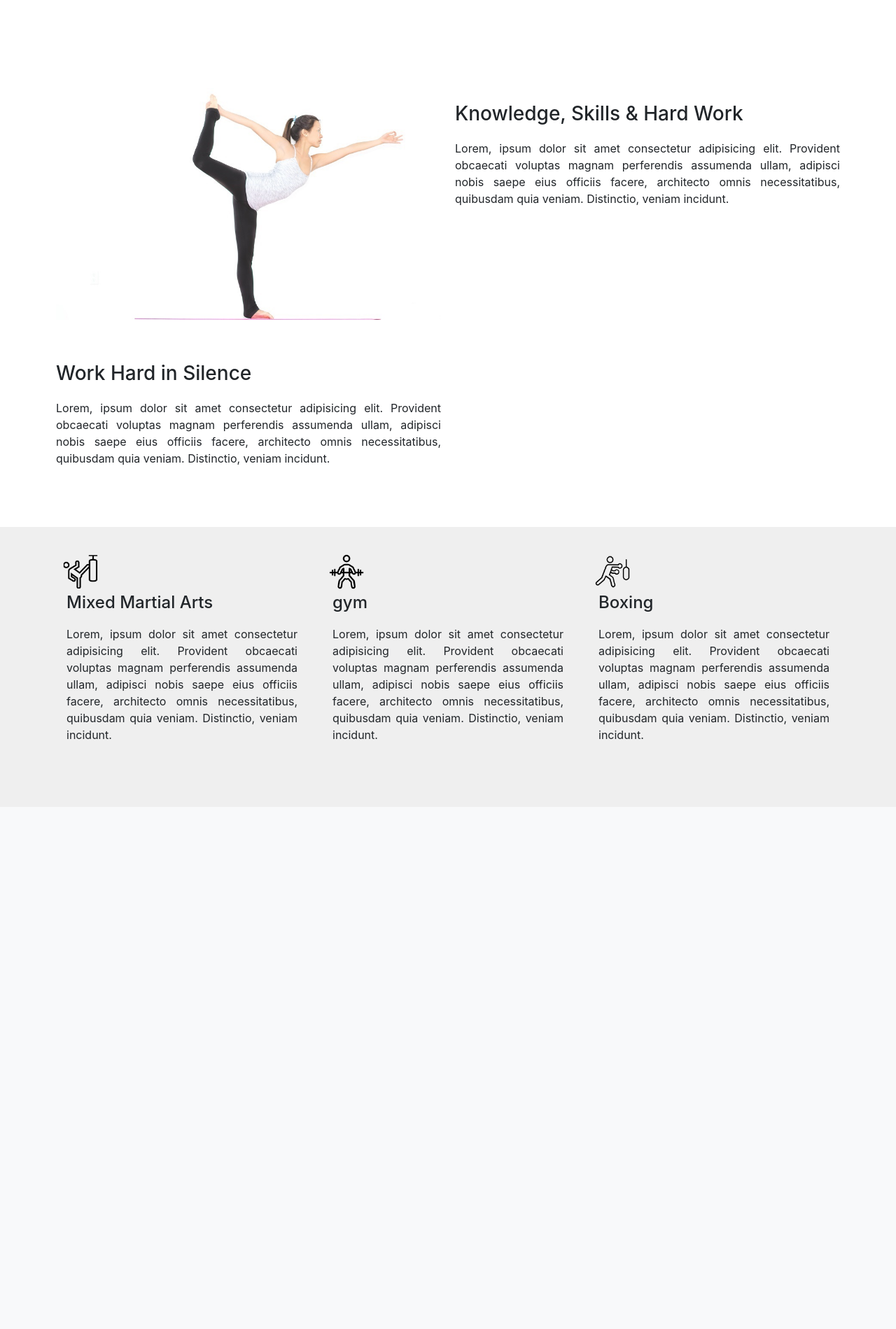
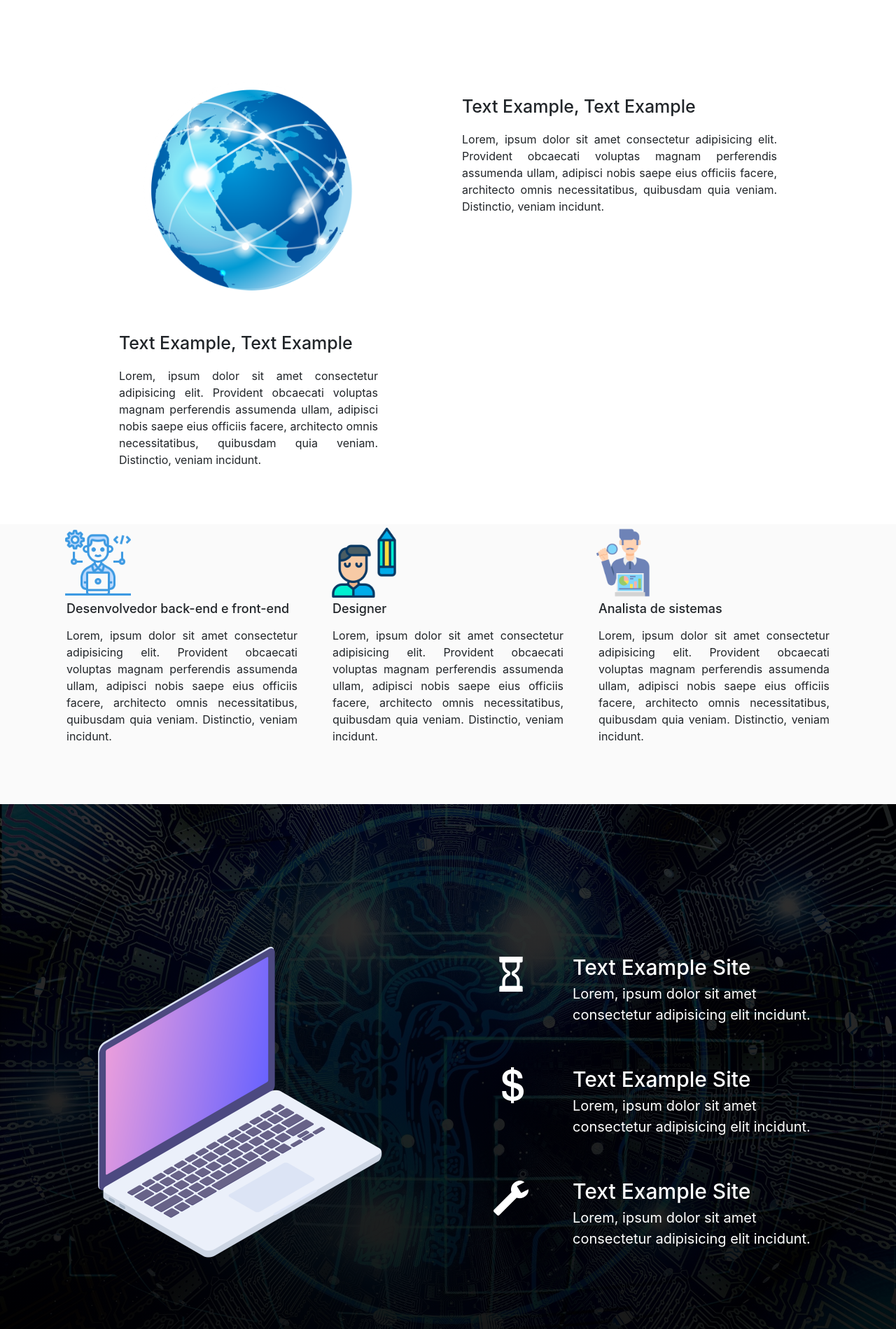
Before and after one commit to LeandroMoura124/BYTE.ATTACK, a PHP site: page /index.php in a window 1280 px wide. Shown: the part 863-2762 px from the top of the page at 70% size. Before the commit the page ends 1919 px from the top, so only its background shows below. Run offline with PHP 8.4, Linux system fonts and the light colour scheme; some libraries are stand-ins or nearby versions.

Commit message:
commit do projeto

```diff
--- a/banner.html
+++ b/banner.html
@@ -16,7 +16,7 @@
     <style>
 
         .carousel-item{
-            height: 45rem;
+            height: 80rem;
             background: #777;
             color: white;
             position: relative;
@@ -42,8 +42,9 @@
 
         .welcome{
             padding: 15px 100px;
+
             z-index: 1000;
-            top: 40px;
+            top: 20px;
             position: relative;
             background-color: #fff ;
             box-shadow: 0 0 20px 7px rgba(0, 0, 0, 0.2);
@@ -67,21 +68,27 @@
         /*-----------------about------------*/
         #about{
             position: relative;
-            padding-top: 740px;
+            padding-top: 650px;
             padding-bottom: 100px;
         }
         #about .col-md-6{
-            padding: 20px 10px;
+            padding: 20px 100px;
         }
-        #about  h3{
+        #about #text1{
+            padding: 20px 100px 0px 20px;
+        }
+        #about  h1{
             margin: 20px auto;
+        }
+        #about  p{
+            font-size: medium;
         }
 
         /*Services*/
         #services{
             position:relative;
             padding-top: 400px;
-            background-color: #efefef;
+            background-color: #efefef4d;
 
         }
         #services .col-md-4{
@@ -90,15 +97,69 @@
         }
         #services .col-md-4 h4{
             padding:5px;
+            font-size: large;
 
         }
         #services .col-md-4 img{
-            width: 50px;
+            width: 100px;
 
         }
         #services .col-md-4 p{
             padding: 5px;
+            font-size: medium;
             text-align: justify;
+
+        }
+
+
+        /*--------------features-----------*/
+
+        #feature{
+            position: relative;
+            padding-top: 650px;
+            padding-bottom: 100px;
+            background: linear-gradient(rgba(0,0,0,0.8), rgba(0,0,0,0.9)), url(images/artificial-intelligence-gc151ef8b6_1920.jpg);
+            background-position: center;
+            background-size: cover;
+            background-attachment: fixed;
+            color: #fff;
+        }
+        #feature .col-md-6{
+            padding: 15px;
+        }
+        #feature .col-md-6 img{
+            padding-top: 100px;
+            padding-right: 40px;
+        }
+        .feature-box{
+            height: 120px;
+            padding: 120px 0px 40px 50px;
+
+        }
+        .feature-box .feature-left{
+            height: 120px;
+            width: 20%;
+            float: left;
+        }
+        .feature-box .glyphicon {
+            padding-top: 13px;
+            font-size: 50px;
+        }
+        .feature-box .feature-right{
+            height: 120px;
+            width: 80%;
+            float: left;
+        }
+        .feature-box .feature-right h4{
+            padding-left: 15px;
+            padding-top: 10px;
+            font-size: 30px;
+            text-align: left;
+        }
+        .feature-box  p{
+            padding-left: 15px;
+            font-size: 20px;
+            text-align: left;
 
         }
     </style>
@@ -156,9 +217,9 @@
     <div class="container">
         <div class="welcome text-center">
             <h1>BYTE.ATTACK</h1>
-            <p>Fundada em 2020,  a BYTE.ATTACK é uma empresa de tecnologia que fornece desenvolvedores
+            <h4>Fundada em 2020,  a BYTE.ATTACK é uma empresa de tecnologia que fornece desenvolvedores
             front-end, back-end, analista de sistemas e muito mais...
-            </p>
+            </h4>
             <button type="submit" class="btn home-btn">Conheça-nos</button>
         </div>
     </div>
@@ -170,17 +231,17 @@
     <div class="container">
         <div class="row">
             <div class="col-md-6 text-center">
-                <img src="images/run.jpg" class="img-fluid">
+                <img src="images/PngItem_2333713.png" width="300px" height="200px" class="img-fluid">
             </div>
-            <div class="col-md-6 text-justify">
-                <h3>Knowledge, Skills & Hard Work</h3>
+            <div class="col-md-6 text-justify" id="text1">
+                <h1>Text Example, Text Example</h1>
                 <p>Lorem, ipsum dolor sit amet consectetur adipisicing elit.
                     Provident obcaecati voluptas magnam perferendis assumenda
                     ullam, adipisci nobis saepe eius officiis facere, architecto
                     omnis necessitatibus, quibusdam quia veniam. Distinctio, veniam incidunt.</p>
             </div>
             <div class="col-md-6 text-justify">
-                <h3>Work Hard in Silence</h3>
+                <h1>Text Example, Text Example</h1>
                 <p>Lorem, ipsum dolor sit amet consectetur adipisicing elit.
                     Provident obcaecati voluptas magnam perferendis assumenda
                     ullam, adipisci nobis saepe eius officiis facere, architecto
@@ -195,24 +256,24 @@
     <div class="container">
         <div class="row">
             <div class="col-md-4">
-                <img src="images/mma.png" alt="">
-                <h4>Mixed Martial Arts</h4>
+                <img src="images/desenvolvedor (1).png" alt="">
+                <h4>Desenvolvedor back-end e front-end</h4>
                 <p>Lorem, ipsum dolor sit amet consectetur adipisicing elit.
                     Provident obcaecati voluptas magnam perferendis assumenda
                     ullam, adipisci nobis saepe eius officiis facere, architecto
                     omnis necessitatibus, quibusdam quia veniam. Distinctio, veniam incidunt.</p>
             </div>
             <div class="col-md-4">
-                <img src="images/gym.png" alt="">
-                <h4>gym</h4>
+                <img src="images/designer-grafico.png" alt="">
+                <h4>Designer</h4>
                 <p>Lorem, ipsum dolor sit amet consectetur adipisicing elit.
                     Provident obcaecati voluptas magnam perferendis assumenda
                     ullam, adipisci nobis saepe eius officiis facere, architecto
                     omnis necessitatibus, quibusdam quia veniam. Distinctio, veniam incidunt.</p>
             </div>
             <div class="col-md-4">
-                <img src="images/boxing.png" alt="">
-                <h4>Boxing</h4>
+                <img src="images/analista-de-negocios.png" alt="">
+                <h4>Analista de sistemas</h4>
                 <p>Lorem, ipsum dolor sit amet consectetur adipisicing elit.
                     Provident obcaecati voluptas magnam perferendis assumenda
                     ullam, adipisci nobis saepe eius officiis facere, architecto
@@ -222,6 +283,49 @@
     </div>
 </section>
 
+    <!--------------------------------Características-------------->
+    <section id="feature">
+        <div class="container">
+            <div class="row">
+                <div class="col-md-6">
+                    <img src="Images/—Pngtree—color glare computer free map_4651718.png" class="img-fluid">
+                </div>
+                <div class="col-md-6">
+                        <div class="feature-box">
+                            <div class="feature-left">
+                                <i class="glyphicon glyphicon-hourglass" ></i>
+                            </div>
+                            <div class="feature-right">
+                                <h4>Text Example Site</h4>
+                                <p>Lorem, ipsum dolor sit amet consectetur adipisicing elit incidunt.</p>
+                            </div>
+                        </div>
+                        <div class="feature-box">
+                            <div class="feature-left">
+                                <i class="glyphicon glyphicon-usd" aria-hidden="true"  ></i>
+                            </div>
+                            <div class="feature-right">
+                                <h4>Text Example Site</h4>
+                                <p>Lorem, ipsum dolor sit amet consectetur adipisicing elit incidunt.</p>
+                            </div>
+                        </div>
+                            <div class="feature-box">
+                                <div class="feature-left">
+                                    <i class="glyphicon glyphicon-wrench"  ></i>
+                                </div>
+                                <div class="feature-right">
+                                    <h4>Text Example Site</h4>
+                                    <p>Lorem, ipsum dolor sit amet consectetur adipisicing elit incidunt.</p>
+                                </div>
+                            </div>
+                </div>
+            </div>
+        </div>
+    </section>
+
+    <!-------------------------Testemunhas------------------------->
+
+    <section class="testimonials"></section>
 
 </body>
 </html>
--- a/index.php
+++ b/index.php
@@ -17,7 +17,9 @@
 
 <script src="https://stackpath.bootstrapcdn.com/bootstrap/4.3.1/js/bootstrap.min.js" integrity="sha384-JjSmVgyd0p3pXB1rRibZUAYoIIy6OrQ6VrjIEaFf/nJGzIxFDsf4x0xIM+B07jRM" crossorigin="anonymous"></script>
 
-
+<!-- CSS only -->
+<link href="https://cdn.jsdelivr.net/npm/bootstrap@5.1.3/dist/css/bootstrap.min.css" rel="stylesheet" integrity="sha384-1BmE4kWBq78iYhFldvKuhfTAU6auU8tT94WrHftjDbrCEXSU1oBoqyl2QvZ6jIW3" crossorigin="anonymous">
+<link rel="stylesheet" href="https://maxcdn.bootstrapcdn.com/bootstrap/3.3.7/css/bootstrap.min.css">
 <!-- jQuery livraria -->
 <script src="https://ajax.googleapis.com/ajax/libs/jquery/3.2.1/jquery.min.js"></script>
 
--- a/nav.php
+++ b/nav.php
@@ -1,28 +1,46 @@
-<script src="https://stackpath.bootstrapcdn.com/bootstrap/4.3.1/js/bootstrap.min.js" integrity="sha384-JjSmVgyd0p3pXB1rRibZUAYoIIy6OrQ6VrjIEaFf/nJGzIxFDsf4x0xIM+B07jRM" crossorigin="anonymous"></script>
-<link rel="stylesheet" href="https://stackpath.bootstrapcdn.com/bootstrap/4.3.1/css/bootstrap.min.css" integrity="sha384-ggOyR0iXCbMQv3Xipma34MD+dH/1fQ784/j6cY/iJTQUOhcWr7x9JvoRxT2MZw1T" crossorigin="anonymous">
-<nav class="navbar navbar-expand-lg navbar-light bg-light">
-  <div class="container-fluid">
-    <a class="navbar-brand" href="#">BYTE.ATTACK</a>
-    <button class="navbar-toggler" type="button" data-bs-toggle="collapse" data-bs-target="#navbarNav" aria-controls="navbarNav" aria-expanded="false" aria-label="Toggle navigation">
+<nav class="navbar navbar-expand-sm navbar-light bg-white">
+  <img src="images/LogoByte.jpeg" width="220px" alt="">
+  <button class="navbar-toggler d-lg-none" type="button" data-toggle="collapse" data-target="#collapsibleNavId" aria-controls="collapsibleNavId"
+      aria-expanded="false" aria-label="Toggle navigation">
     <span class="navbar-toggler-icon"></span>
   </button>
-    <div class="collapse navbar-collapse" id="navbarNav">
-      <ul class="navbar-nav">
-        <li class="nav-item">
-          <a class="nav-link active" aria-current="page" href="#">Home</a>
+  <div class="collapse navbar-collapse" id="collapsibleNavId">
+    <ul class="navbar-nav mr-auto mt-2 mt-lg-0" style="padding-left: 10px;">
+      <li class="nav-item active">
+        <a class="navbar-brand" href="#" style="padding-left:20px;" style="height:100px">Home <span class="sr-only">(current)</span></a>
       </li>
       <li class="nav-item">
-          <a class="nav-link" href="#">Features</a>
+        <a class="navbar-brand" href="#">Sobre nós</a>
       </li>
-        <li class="nav-item">
-          <a class="nav-link" href="#">Pricing</a>
+      <li class="nav-item dropdown">
+        <a class="navbar-brand dropdown-toggle" href="#" id="dropdownId" data-toggle="dropdown" aria-haspopup="true" aria-expanded="false">Serviços</a>
+        <div class="dropdown-menu" aria-labelledby="dropdownId">
+          <a class="dropdown-item  navbar-brand" href="#">Designer</a>
+          <a class="dropdown-item navbar-brand" href="#">Front-end</a>
+        </div>
       </li>
+    </ul>
+    <!--<form class="form-inline my-2 my-lg-0">
+      <input class="form-control mr-sm-2" type="text" placeholder="Search">
+      <button class="btn btn-outline-success my-2 my-sm-0" type="submit">Search</button>
+    </form>-->
+    <ul class="nav navbar-nav navbar-right">
+        <li><a href="#" style="padding: 10px;" class="navbar-brand"><span class="glyphicon glyphicon-envelope" style="padding-top: 15px;"> Contato</a></li>
 
+
+        <?php if(empty($_SESSION['ID'])) { ?>
+		    <li><a href="formlogon.php" class="navbar-brand"><span class="glyphicon glyphicon-user" style="padding: 10px;"> Logon</a></li>
+        <?php } else {
+      if($_SESSION['Status']==0){
+        $consulta_usuario = $pdo->query("select nm_usuario from tbL_usuario where cd_usuario = '$_SESSION[ID]' ");
+        $exibe_usuario = $consulta_usuario->fetch(PDO::FETCH_ASSOC);
+          ?>
+       		<li><a href="#"><span class="glyphicon glyphicon-user"><?php echo $exibe_usuario['nm_usuario'];?> Logon</a></li>
+          <li><a href="sair.php"><span class="glyphicon glyphicon-log-out"> Sair</a></li>
+        <?php } else {?>
+          <li><a href="adm.php"><button class="btn btn-sm btn-danger">Administrador</button></a></li>
+          <li><a href="sair.php"><span class="glyphicon glyphicon-log-out"> Sair</a></li>
+        <?php } }?>
   </ul>
   </div>
-  </div>
 </nav>
-<script>
-
-
-</script>
```
Also changed, not shown: Images/LogoByte.jpeg (added), Images/PngItem_2333713.png (added), Images/analista-de-negocios.png (added), Images/artificial-intelligence-gc151ef8b6_1920.jpg (added), Images/desenvolvedor (1).png (added), Images/designer-grafico.png (added), Images/feature-background.jpg (deleted), Images/logo.png (deleted), Images/—Pngtree—color glare computer free map_4651718.png (added). Lines whose indentation alone changed are shown as unchanged.
